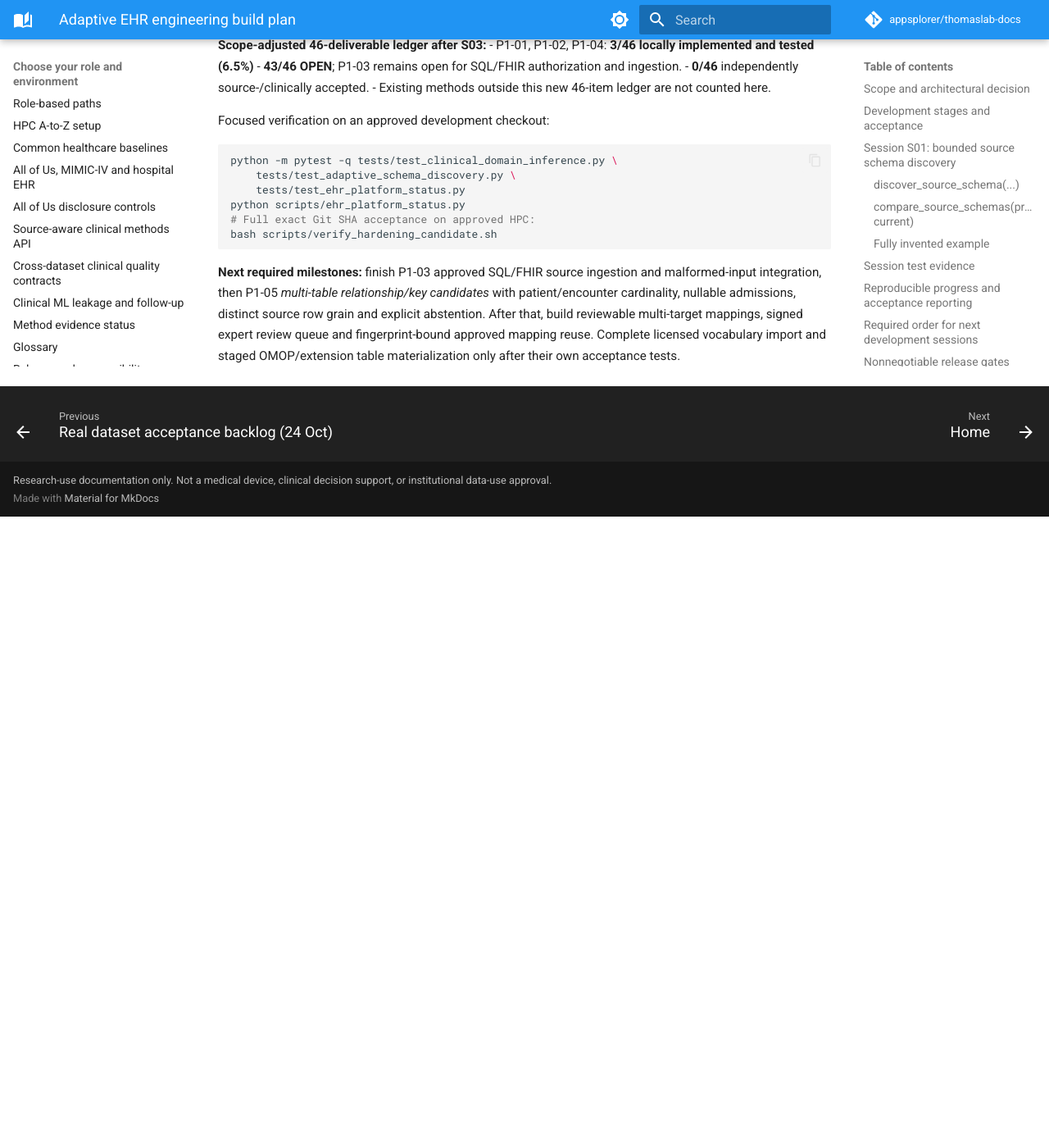
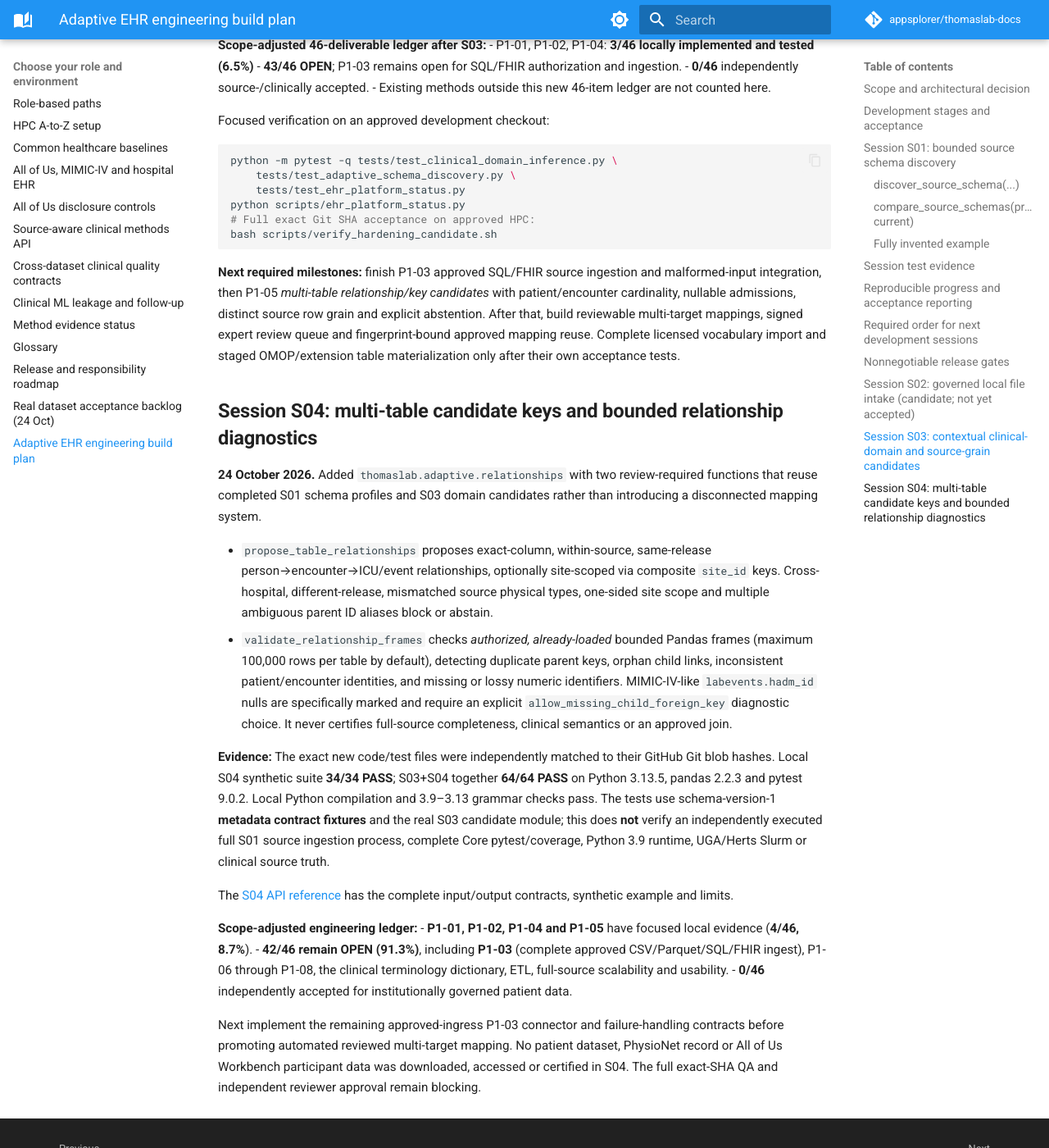
Before and after one commit to appsplorer/thomaslab-docs, an MkDocs documentation site: the page built from docs/guides/ehr-platform-build-plan.md, in a window 1280 px wide and 1400 px high, scrolled down 6881 px. Shown: the whole window at 82% size. Built offline with MkDocs 1.6.1 and Material for MkDocs 9.7.7, drawn with Linux system fonts in a browser that asks for light colours; comment, search, counter and statistics services are not loaded; before the commit the page ends 7511 px from its top, so only the background shows below that.

Commit message:
docs(ehr): checkpoint S04 34 focused tests and remaining source acceptance

```diff
--- a/docs/guides/ehr-platform-build-plan.md
+++ b/docs/guides/ehr-platform-build-plan.md
@@ -323,3 +323,48 @@
 multi-target mappings, signed expert review queue and fingerprint-bound
 approved mapping reuse. Complete licensed vocabulary import and staged
 OMOP/extension table materialization only after their own acceptance tests.
+
+
+## Session S04: multi-table candidate keys and bounded relationship diagnostics
+
+**24 October 2026.** Added `thomaslab.adaptive.relationships` with two
+review-required functions that reuse completed S01 schema profiles and S03
+domain candidates rather than introducing a disconnected mapping system.
+
+- `propose_table_relationships` proposes exact-column, within-source,
+  same-release person→encounter→ICU/event relationships, optionally
+  site-scoped via composite `site_id` keys. Cross-hospital, different-release,
+  mismatched source physical types, one-sided site scope and multiple
+  ambiguous parent ID aliases block or abstain.
+- `validate_relationship_frames` checks *authorized, already-loaded* bounded
+  Pandas frames (maximum 100,000 rows per table by default), detecting
+  duplicate parent keys, orphan child links, inconsistent patient/encounter
+  identities, and missing or lossy numeric identifiers. MIMIC-IV-like
+  `labevents.hadm_id` nulls are specifically marked and require an explicit
+  `allow_missing_child_foreign_key` diagnostic choice. It never certifies
+  full-source completeness, clinical semantics or an approved join.
+
+**Evidence:** The exact new code/test files were independently matched to
+their GitHub Git blob hashes. Local S04 synthetic suite **34/34 PASS**;
+S03+S04 together **64/64 PASS** on Python 3.13.5, pandas 2.2.3 and
+pytest 9.0.2. Local Python compilation and 3.9–3.13 grammar checks pass.
+The tests use schema-version-1 **metadata contract fixtures** and the
+real S03 candidate module; this does **not** verify an independently
+executed full S01 source ingestion process, complete Core pytest/coverage,
+Python 3.9 runtime, UGA/Herts Slurm or clinical source truth.
+
+The [S04 API reference](../reference/functions/relationships.md) has
+the complete input/output contracts, synthetic example and limits.
+
+**Scope-adjusted engineering ledger:**
+- **P1-01, P1-02, P1-04 and P1-05** have focused local evidence (**4/46, 8.7%**).
+- **42/46 remain OPEN (91.3%)**, including **P1-03** (complete
+  approved CSV/Parquet/SQL/FHIR ingest), P1-06 through P1-08, the clinical
+  terminology dictionary, ETL, full-source scalability and usability.
+- **0/46** independently accepted for institutionally governed patient data.
+
+Next implement the remaining approved-ingress P1-03 connector and
+failure-handling contracts before promoting automated reviewed
+multi-target mapping. No patient dataset, PhysioNet record or All of Us
+Workbench participant data was downloaded, accessed or certified in S04.
+The full exact-SHA QA and independent reviewer approval remain blocking.
```
